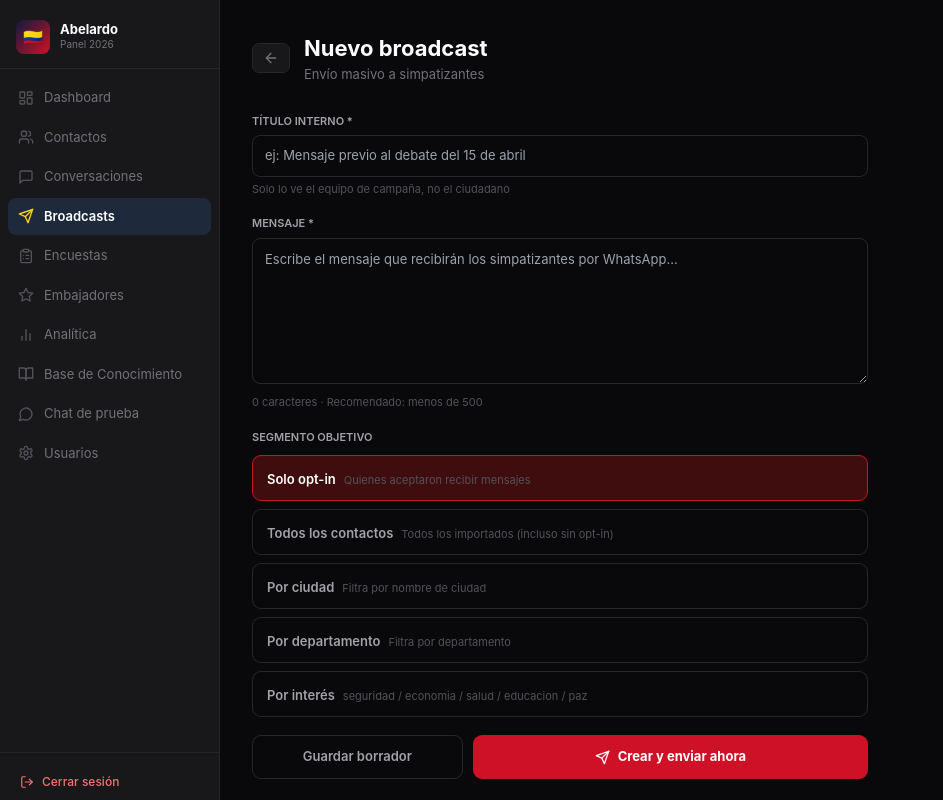
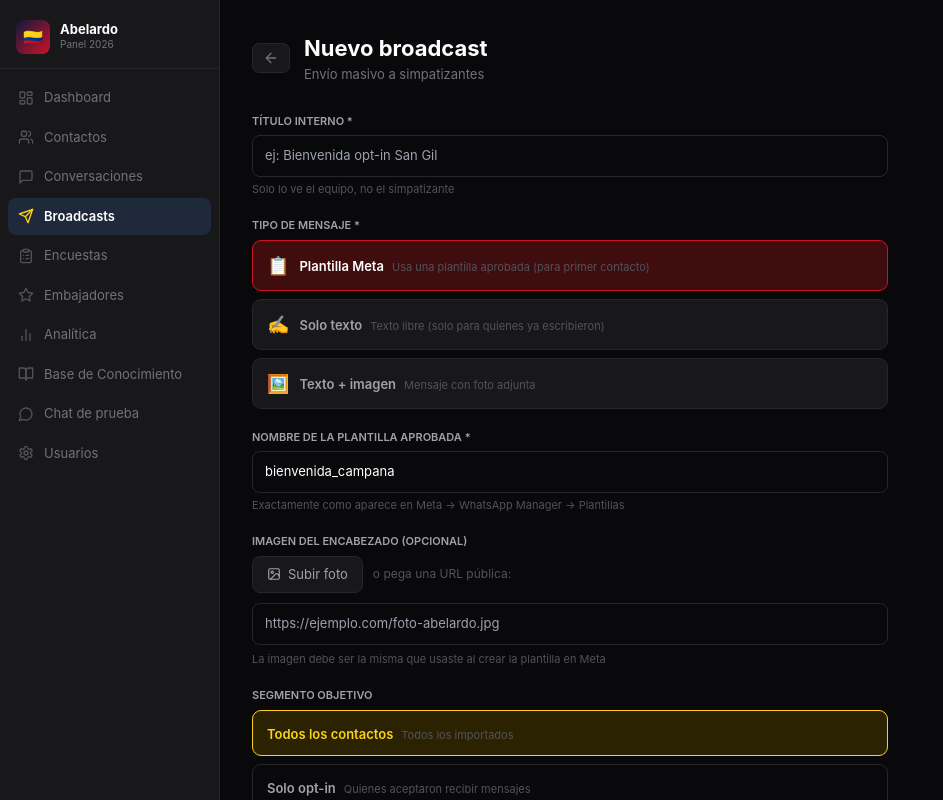
Before and after one commit to sebastian221-art/abelardo-bot-panel, a Next.js app in the folder panel/: page /broadcast/nuevo in a window 1280 px wide. Shown: the top 800 px of the page, without its empty margins (0-943 px from the left). Built offline with nearby package versions, Linux system fonts and the light colour scheme; no server answers.

Commit message:
Broadcast con plantilla y fotos

```diff
--- a/panel/src/app/broadcast/nuevo/page.tsx
+++ b/panel/src/app/broadcast/nuevo/page.tsx
@@ -1,17 +1,23 @@
 'use client'
-// 📄 panel/src/app/broadcast/nuevo/page.tsx
-import { useState, useEffect } from 'react'
+// 📄 panel/src/app/broadcast/nuevo/page.tsx  ← REEMPLAZA EL ANTERIOR
+import { useState, useEffect, useRef } from 'react'
 import { useRouter } from 'next/navigation'
 import Layout from '@/components/Layout'
 import { createBroadcast, previewBroadcast } from '@/lib/api'
-import { ArrowLeft, Send, Users, Eye } from 'lucide-react'
+import { ArrowLeft, Send, Users, Image, FileText, Layers } from 'lucide-react'
 
 const SEGMENTS = [
-  { value:'opted_in',   label:'Solo opt-in',        desc:'Quienes aceptaron recibir mensajes' },
-  { value:'all',        label:'Todos los contactos', desc:'Todos los importados (incluso sin opt-in)' },
-  { value:'city',       label:'Por ciudad',          desc:'Filtra por nombre de ciudad' },
-  { value:'department', label:'Por departamento',    desc:'Filtra por departamento' },
-  { value:'interest',   label:'Por interés',         desc:'seguridad / economia / salud / educacion / paz' },
+  { value:'todos',       label:'Todos los contactos', desc:'Todos los importados' },
+  { value:'opted_in',   label:'Solo opt-in',          desc:'Quienes aceptaron recibir mensajes' },
+  { value:'city',       label:'Por ciudad',            desc:'Filtra por nombre de ciudad' },
+  { value:'department', label:'Por departamento',      desc:'Filtra por departamento' },
+  { value:'interest',   label:'Por interés',           desc:'seguridad / economia / salud / educacion / paz' },
+]
+
+const TIPO = [
+  { value:'template', label:'Plantilla Meta',   icon:'📋', desc:'Usa una plantilla aprobada (para primer contacto)' },
+  { value:'texto',    label:'Solo texto',        icon:'✍️', desc:'Texto libre (solo para quienes ya escribieron)' },
+  { value:'imagen',   label:'Texto + imagen',    icon:'🖼️', desc:'Mensaje con foto adjunta' },
 ]
 
 const inputSt: React.CSSProperties = {
@@ -20,15 +26,27 @@ const inputSt: React.CSSProperties = {
   fontSize:13, outline:'none', boxSizing:'border-box',
 }
 
+const labelSt: React.CSSProperties = {
+  display:'block', color:'#a1a1aa', fontSize:11,
+  fontWeight:600, marginBottom:6, textTransform:'uppercase',
+}
+
 export default function NuevoBroadcastPage() {
-  const router  = useRouter()
-  const [title,   setTitle]   = useState('')
-  const [message, setMessage] = useState('')
-  const [segment, setSegment] = useState('opted_in')
-  const [segVal,  setSegVal]  = useState('')
-  const [preview, setPreview] = useState<number | null>(null)
-  const [saving,  setSaving]  = useState(false)
-  const [error,   setError]   = useState('')
+  const router   = useRouter()
+  const fileRef  = useRef<HTMLInputElement>(null)
+
+  const [title,        setTitle]        = useState('')
+  const [message,      setMessage]      = useState('')
+  const [tipo,         setTipo]         = useState('template')
+  const [segment,      setSegment]      = useState('todos')
+  const [segVal,       setSegVal]       = useState('')
+  const [templateName, setTemplateName] = useState('bienvenida_campana')
+  const [imageUrl,     setImageUrl]     = useState('')
+  const [imageFile,    setImageFile]    = useState<File | null>(null)
+  const [imagePreview, setImagePreview] = useState('')
+  const [preview,      setPreview]      = useState<number | null>(null)
+  const [saving,       setSaving]       = useState(false)
+  const [error,        setError]        = useState('')
 
   useEffect(() => {
     previewBroadcast(segment, segVal)
@@ -36,26 +54,66 @@ export default function NuevoBroadcastPage() {
       .catch(() => setPreview(null))
   }, [segment, segVal])
 
-  async function handleCreate(send: boolean) {
+  function handleFileChange(e: React.ChangeEvent<HTMLInputElement>) {
+    const file = e.target.files?.[0]
+    if (!file) return
+    setImageFile(file)
+    const reader = new FileReader()
+    reader.onload = ev => setImagePreview(ev.target?.result as string)
+    reader.readAsDataURL(file)
+  }
+
+  async function handleCreate(sendNow: boolean) {
     setError('')
+
     if (!title.trim()) return setError('El título es obligatorio')
-    if (!message.trim()) return setError('El mensaje es obligatorio')
+
+    if (tipo === 'template' && !templateName.trim())
+      return setError('Escribe el nombre de la plantilla')
+
+    if (tipo !== 'template' && !message.trim())
+      return setError('El mensaje es obligatorio')
+
+    if (tipo === 'imagen' && !imageUrl.trim() && !imageFile)
+      return setError('Agrega una URL de imagen o sube una foto')
+
     setSaving(true)
     try {
-      const b = await createBroadcast({ title, message, segment, segment_value: segVal }) as Record<string,unknown>
-      if (send) {
+      // Si subió archivo, usar preview local como URL (en producción subirías a un CDN)
+      const finalImageUrl = imageFile
+        ? imagePreview   // base64 — funciona para demos; en prod subir a S3/Cloudinary
+        : imageUrl
+
+      const payload: Record<string,string> = {
+        title,
+        message:       tipo === 'template' ? '' : message,
+        segment,
+        segment_value: segVal,
+        template_name: tipo === 'template' ? templateName : '',
+        media_url:     tipo === 'imagen' ? finalImageUrl : (tipo === 'template' ? finalImageUrl : ''),
+        media_type:    tipo === 'imagen' ? 'image' : '',
+      }
+
+      const b = await createBroadcast(payload) as Record<string,unknown>
+
+      if (sendNow) {
         const { sendBroadcast } = await import('@/lib/api')
         await sendBroadcast(b.id as number)
       }
+
       router.push('/broadcast')
     } catch (e: unknown) {
-      setError(e instanceof Error ? e.message : 'Error al crear')
-    } finally { setSaving(false) }
+      setError(e instanceof Error ? e.message : 'Error al crear el broadcast')
+    } finally {
+      setSaving(false)
+    }
   }
 
   return (
     <Layout>
-      <div style={{ padding:32, maxWidth:680 }}>
+      <div style={{ padding:32, maxWidth:700 }}>
+
+        {/* Header */}
         <div style={{ display:'flex', alignItems:'center', gap:14, marginBottom:28 }}>
           <button onClick={() => router.back()}
             style={{ padding:'6px 10px', background:'#18181b', border:'1px solid #27272a', borderRadius:7, color:'#71717a', cursor:'pointer', display:'flex' }}>
@@ -67,36 +125,122 @@ export default function NuevoBroadcastPage() {
           </div>
         </div>
 
-        <div style={{ display:'flex', flexDirection:'column', gap:18 }}>
-          {/* Título */}
+        <div style={{ display:'flex', flexDirection:'column', gap:20 }}>
+
+          {/* Título interno */}
           <div>
-            <label style={{ display:'block', color:'#a1a1aa', fontSize:11, fontWeight:600, marginBottom:6, textTransform:'uppercase' }}>Título interno *</label>
-            <input value={title} onChange={e => setTitle(e.target.value)} placeholder="ej: Mensaje previo al debate del 15 de abril" style={inputSt}/>
-            <p style={{ color:'#52525b', fontSize:11, marginTop:4 }}>Solo lo ve el equipo de campaña, no el ciudadano</p>
+            <label style={labelSt}>Título interno *</label>
+            <input value={title} onChange={e => setTitle(e.target.value)}
+              placeholder="ej: Bienvenida opt-in San Gil"
+              style={inputSt}/>
+            <p style={{ color:'#52525b', fontSize:11, marginTop:4 }}>Solo lo ve el equipo, no el simpatizante</p>
           </div>
 
-          {/* Mensaje */}
+          {/* Tipo de mensaje */}
           <div>
-            <label style={{ display:'block', color:'#a1a1aa', fontSize:11, fontWeight:600, marginBottom:6, textTransform:'uppercase' }}>Mensaje *</label>
-            <textarea value={message} onChange={e => setMessage(e.target.value)}
-              placeholder="Escribe el mensaje que recibirán los simpatizantes por WhatsApp..."
-              rows={6}
-              style={{ ...inputSt, resize:'vertical', fontFamily:'inherit', lineHeight:1.6 }}/>
-            <p style={{ color:'#52525b', fontSize:11, marginTop:4 }}>{message.length} caracteres · Recomendado: menos de 500</p>
+            <label style={labelSt}>Tipo de mensaje *</label>
+            <div style={{ display:'flex', flexDirection:'column', gap:8 }}>
+              {TIPO.map(t => (
+                <button key={t.value} type="button" onClick={() => setTipo(t.value)}
+                  style={{
+                    padding:'11px 14px', borderRadius:9, cursor:'pointer', textAlign:'left',
+                    border:`1px solid ${tipo === t.value ? '#CE1126' : '#27272a'}`,
+                    background: tipo === t.value ? '#3f0d0d' : '#18181b',
+                    display:'flex', alignItems:'center', gap:10,
+                  }}>
+                  <span style={{ fontSize:18 }}>{t.icon}</span>
+                  <div>
+                    <span style={{ color: tipo === t.value ? '#fff' : '#a1a1aa', fontWeight:600, fontSize:13 }}>{t.label}</span>
+                    <span style={{ color:'#52525b', fontSize:11, marginLeft:8 }}>{t.desc}</span>
+                  </div>
+                </button>
+              ))}
+            </div>
           </div>
+
+          {/* Nombre de plantilla */}
+          {tipo === 'template' && (
+            <div>
+              <label style={labelSt}>Nombre de la plantilla aprobada *</label>
+              <input value={templateName} onChange={e => setTemplateName(e.target.value)}
+                placeholder="ej: bienvenida_campana"
+                style={inputSt}/>
+              <p style={{ color:'#52525b', fontSize:11, marginTop:4 }}>
+                Exactamente como aparece en Meta → WhatsApp Manager → Plantillas
+              </p>
+            </div>
+          )}
+
+          {/* Mensaje de texto */}
+          {tipo !== 'template' && (
+            <div>
+              <label style={labelSt}>Mensaje *</label>
+              <textarea value={message} onChange={e => setMessage(e.target.value)}
+                placeholder="Escribe el mensaje que recibirán por WhatsApp..."
+                rows={6}
+                style={{ ...inputSt, resize:'vertical', fontFamily:'inherit', lineHeight:1.6 }}/>
+              <p style={{ color:'#52525b', fontSize:11, marginTop:4 }}>{message.length} caracteres</p>
+            </div>
+          )}
+
+          {/* Imagen */}
+          {(tipo === 'imagen' || tipo === 'template') && (
+            <div>
+              <label style={labelSt}>
+                {tipo === 'template' ? 'Imagen del encabezado (opcional)' : 'Imagen adjunta *'}
+              </label>
+
+              {/* Subir archivo */}
+              <div style={{ display:'flex', gap:10, marginBottom:10 }}>
+                <button type="button" onClick={() => fileRef.current?.click()}
+                  style={{ display:'flex', alignItems:'center', gap:7, padding:'8px 14px', borderRadius:8, border:'1px solid #27272a', background:'#18181b', color:'#a1a1aa', fontSize:13, cursor:'pointer' }}>
+                  <Image size={14}/> Subir foto
+                </button>
+                <span style={{ color:'#52525b', fontSize:12, alignSelf:'center' }}>o pega una URL pública:</span>
+              </div>
+              <input ref={fileRef} type="file" accept="image/*" style={{ display:'none' }} onChange={handleFileChange}/>
+
+              {/* URL manual */}
+              <input value={imageUrl} onChange={e => { setImageUrl(e.target.value); setImagePreview('') }}
+                placeholder="https://ejemplo.com/foto-abelardo.jpg"
+                style={inputSt}/>
+
+              {/* Preview de imagen */}
+              {(imagePreview || imageUrl) && (
+                <div style={{ marginTop:10, borderRadius:10, overflow:'hidden', border:'1px solid #27272a', maxWidth:280 }}>
+                  {/* eslint-disable-next-line @next/next/no-img-element */}
+                  <img
+                    src={imagePreview || imageUrl}
+                    alt="preview"
+                    style={{ width:'100%', display:'block', maxHeight:160, objectFit:'cover' }}
+                  />
+                </div>
+              )}
+
+              {imageFile && (
+                <p style={{ color:'#22c55e', fontSize:11, marginTop:6 }}>✓ {imageFile.name} cargada</p>
+              )}
+
+              {tipo === 'template' && (
+                <p style={{ color:'#52525b', fontSize:11, marginTop:6 }}>
+                  La imagen debe ser la misma que usaste al crear la plantilla en Meta
+                </p>
+              )}
+            </div>
+          )}
 
           {/* Segmento */}
           <div>
-            <label style={{ display:'block', color:'#a1a1aa', fontSize:11, fontWeight:600, marginBottom:10, textTransform:'uppercase' }}>Segmento objetivo</label>
+            <label style={labelSt}>Segmento objetivo</label>
             <div style={{ display:'flex', flexDirection:'column', gap:8 }}>
               {SEGMENTS.map(s => (
                 <button key={s.value} type="button" onClick={() => { setSegment(s.value); setSegVal('') }}
                   style={{
                     padding:'10px 14px', borderRadius:9, cursor:'pointer', textAlign:'left',
-                    border: `1px solid ${segment === s.value ? '#CE1126' : '#27272a'}`,
-                    background: segment === s.value ? '#3f0d0d' : 'transparent',
+                    border:`1px solid ${segment === s.value ? '#FCD116' : '#27272a'}`,
+                    background: segment === s.value ? '#2a2200' : 'transparent',
                   }}>
-                  <span style={{ color: segment === s.value ? '#fff' : '#a1a1aa', fontWeight:600, fontSize:13 }}>{s.label}</span>
+                  <span style={{ color: segment === s.value ? '#FCD116' : '#a1a1aa', fontWeight:600, fontSize:13 }}>{s.label}</span>
                   <span style={{ color:'#52525b', fontSize:11, marginLeft:8 }}>{s.desc}</span>
                 </button>
               ))}
@@ -106,16 +250,16 @@ export default function NuevoBroadcastPage() {
           {/* Valor del segmento */}
           {['city','department','interest'].includes(segment) && (
             <div>
-              <label style={{ display:'block', color:'#a1a1aa', fontSize:11, fontWeight:600, marginBottom:6, textTransform:'uppercase' }}>
+              <label style={labelSt}>
                 {segment === 'city' ? 'Ciudad' : segment === 'department' ? 'Departamento' : 'Interés'}
               </label>
               <input value={segVal} onChange={e => setSegVal(e.target.value)}
-                placeholder={segment === 'city' ? 'ej: Bogotá' : segment === 'department' ? 'ej: Cundinamarca' : 'ej: seguridad'}
+                placeholder={segment === 'city' ? 'ej: San Gil' : segment === 'department' ? 'ej: Santander' : 'ej: seguridad'}
                 style={inputSt}/>
             </div>
           )}
 
-          {/* Preview */}
+          {/* Preview contador */}
           {preview !== null && (
             <div style={{ background:'#0c1a0c', border:'1px solid #14532d', borderRadius:10, padding:'12px 16px', display:'flex', alignItems:'center', gap:10 }}>
               <Users size={16} style={{ color:'#22c55e', flexShrink:0 }}/>
@@ -125,21 +269,25 @@ export default function NuevoBroadcastPage() {
             </div>
           )}
 
+          {/* Error */}
           {error && (
-            <div style={{ background:'#3f1212', border:'1px solid #7f1d1d', borderRadius:8, padding:'10px 14px', color:'#fca5a5', fontSize:13 }}>{error}</div>
+            <div style={{ background:'#3f1212', border:'1px solid #7f1d1d', borderRadius:8, padding:'10px 14px', color:'#fca5a5', fontSize:13 }}>
+              {error}
+            </div>
           )}
 
-          {/* Botones */}
+          {/* Botones de acción */}
           <div style={{ display:'flex', gap:10 }}>
             <button onClick={() => handleCreate(false)} disabled={saving}
               style={{ flex:1, padding:'11px', borderRadius:9, border:'1px solid #27272a', background:'transparent', color:'#a1a1aa', fontSize:13, fontWeight:600, cursor:'pointer' }}>
-              {saving ? 'Guardando...' : 'Guardar borrador'}
+              {saving ? 'Guardando...' : '💾 Guardar borrador'}
             </button>
             <button onClick={() => handleCreate(true)} disabled={saving}
               style={{ flex:2, padding:'11px', borderRadius:9, border:'none', background:'#CE1126', color:'#fff', fontSize:13, fontWeight:700, cursor:'pointer', display:'flex', alignItems:'center', justifyContent:'center', gap:8 }}>
-              <Send size={15}/> {saving ? 'Enviando...' : 'Crear y enviar ahora'}
+              <Send size={15}/> {saving ? 'Enviando...' : '🚀 Crear y enviar ahora'}
             </button>
           </div>
+
         </div>
       </div>
     </Layout>
```
